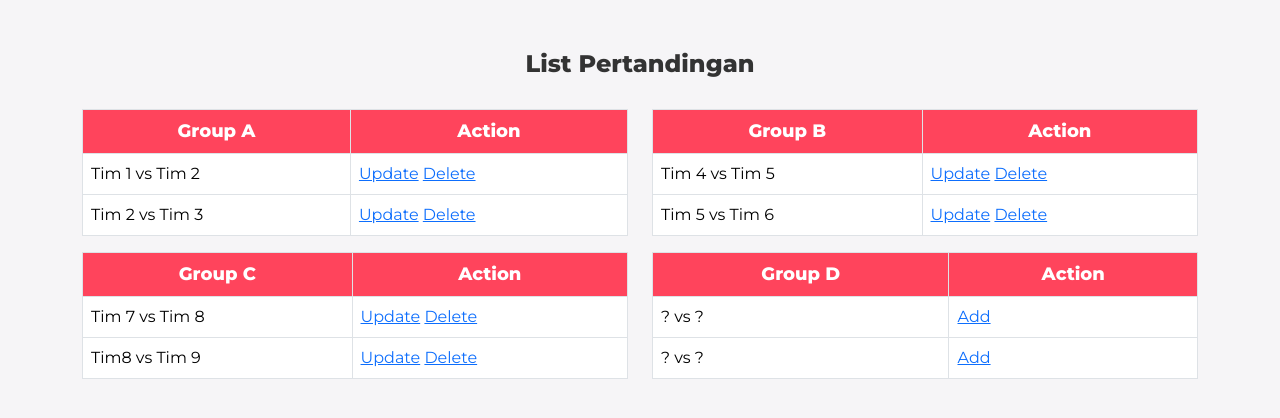
After one commit to eddoog/TK-Basdat, a Django app: page /pembuatan_pertandingan/list_pertandingan in a window 1280 px wide. The commit adds this page. Shown: the top 418 px of the page. Run offline with Django 4.2, Linux system fonts and the light colour scheme.

Commit message:
finished pembuatan pertandingan frontend

```diff
--- a/TK/urls.py
+++ b/TK/urls.py
@@ -22,5 +22,6 @@ urlpatterns = [
     path('', include('authentication.urls')),
     path('dashboard/', include('dashboard.urls')),
     path('authentication/', include('authentication.urls')),
-    path('manage_pertandingan/',include('manage_pertandingan.urls'))
+    path('manage_pertandingan/',include('manage_pertandingan.urls')),
+     path('pembuatan_pertandingan/',include('pembuatan_pertandingan.urls'))
 ]
--- /dev/null
+++ b/pembuatan_pertandingan/templates/list_pertandingan.html
@@ -0,0 +1,120 @@
+{% extends 'base.html' %}
+{% load static %}
+
+{% block meta %}
+<link href="{% static 'css/manage_pertandingan.css' %}" rel="stylesheet" />
+{% endblock meta %}
+{% block content %}
+<body>
+    <div class="container">
+    <div class="row">
+        <div class="col-md-12 text-center">
+            <h2>List Pertandingan</h2>
+        </div>
+        </div>
+      <div class="row">
+        <div class="col-md-6">
+            <table class="table table-bordered custom-table">
+            <thead>
+              <tr>
+                <th class="table-heading">Group A</th>
+                <th class="table-heading">Action</th>
+              </tr>
+            </thead>
+            <tbody>
+              <tr>
+                <td>Tim 1 vs Tim 2</td>
+                <td>
+                    <a href="#">Update</a>
+                    <a href="#">Delete</a>
+                </td>
+              </tr>
+              <tr>
+                <td>Tim 2 vs Tim 3</td>
+                <td>
+                    <a href="#">Update</a>
+                    <a href="#">Delete</a>
+                </td>
+              </tr>
+            </tbody>
+          </table>
+        </div>
+        <div class="col-md-6">
+            <table class="table table-bordered custom-table">
+            <thead>
+              <tr>
+                <th class="table-heading">Group B</th>
+                <th class="table-heading">Action</th>
+              </tr>
+            </thead>
+            <tbody>
+              <tr>
+                <td>Tim 4 vs Tim 5</td>
+                <td>
+                    <a href="#">Update</a>
+                    <a href="#">Delete</a>
+                </td>
+              </tr>
+              <tr>
+                <td>Tim 5 vs Tim 6</td>
+                <td>
+                    <a href="#">Update</a>
+                    <a href="#">Delete</a>
+                </td>
+              </tr>
+            </tbody>
+          </table>
+        </div>
+      </div>
+      <div class="row">
+        <div class="col-md-6">
+          <table class="table table-bordered custom-table">
+            <thead>
+              <tr>
+                <th class="table-heading">Group C</th>
+                <th class="table-heading">Action</th>
+              </tr>
+            </thead>
+            <tbody>
+              <tr>
+                <td>Tim 7 vs Tim 8</td>
+                <td>
+                    <a href="#">Update</a>
+                    <a href="#">Delete</a>
+                </td>
+              </tr>
+              <tr>
+                <td>Tim8 vs Tim 9</td>
+                <td>
+                    <a href="#">Update</a>
+                    <a href="#">Delete</a>
+                </td>
+              </tr>
+            </tbody>
+          </table>
+        </div>
+        <div class="col-md-6">
+          <table class="table table-bordered custom-table">
+            <thead>
+              <tr>
+                <th class="table-heading">Group D</th>
+                <th class="table-heading">Action</th>
+              </tr>
+            </thead>
+            <tbody>
+              <tr>
+                <td>? vs ?</td>
+                <td><a href="#">Add</a></td>
+              </tr>
+              <tr>
+                <td>? vs ?</td>
+                <td><a href="#">Add</a></td>
+              </tr>
+            </tbody>
+          </table>
+        </div>
+      </div>
+    </div>
+    </div>
+  </body>
+  {% endblock content %}
--- /dev/null
+++ b/pembuatan_pertandingan/urls.py
@@ -0,0 +1,11 @@
+from pembuatan_pertandingan.views import *
+from django.urls import path
+
+app_name = 'pembuatan_pertandingan'
+
+urlpatterns = [
+    path('list_pertandingan', list_pertandingan, name='list_pertandingan' ),
+    path('add_pertandingan',add_pertandingan, name='add_pertandingan'),
+    path('jadwal_stadium',jadwal_stadium, name='jadwal_stadium'),
+    path('buat_pertandingan',buat_pertandingan, name='buat_pertandingan'),
+]
--- a/pembuatan_pertandingan/views.py
+++ b/pembuatan_pertandingan/views.py
@@ -1,3 +1,13 @@
 from django.shortcuts import render
 
-# Create your views here.
+def list_pertandingan(request):
+    return render(request, 'list_pertandingan.html')
+
+def jadwal_stadium(request):
+    return render(request, 'jadwal_stadium.html')
+
+def add_pertandingan(request):
+    return render(request, 'add_pertandingan.html')
+
+def buat_pertandingan(request):
+    return render(request, 'buat_pertandingan.html')
--- a/static/css/manage_pertandingan.css
+++ b/static/css/manage_pertandingan.css
@@ -1,4 +1,5 @@
 @import url('https://fonts.googleapis.com/css?family=Montserrat:400,800');
+
 body {
   font-family: 'Montserrat', sans-serif;
   background: #f6f5f7;
@@ -8,25 +9,38 @@
   margin-bottom: 50px;
 }
 
-h1, p {
-  font-family: 'Montserrat', sans-serif;
+h2 {
+  text-align: center;
+  font-weight: bold;
+  font-size: 24px;
+  color: #333;
+  margin-bottom: 30px;
 }
 
-button{
+label {
+  font-weight: bold;
+  color: #333;
+}
+
+select.form-control {
+  border-radius: 10px;
+}
+
+button.btn-primary {
   border-radius: 20px;
   border: 1px solid #ff4b2b;
   background: #ff445c;
   color: #fff;
-    font-size: 12px;
+  font-size: 14px;
   font-weight: bold;
-    padding: 12px 45px;
+  padding: 12px 30px;
   letter-spacing: 1px;
   text-transform: uppercase;
-    transition: transform 80ms ease-in;
+  transition: background-color 200ms ease-in;
 }
 
-button:hover,
-.button:focus {
+button.btn-primary:hover,
+button.btn-primary:focus {
   background-color: #ff2400;
   border-color: #ff2400;
 }
@@ -38,6 +52,18 @@ button:hover,
   background-color: #ff445c;
   color: #fff;
 }
-.custom-table{
+
+.custom-table {
   background-color: white;
 }
+
+.btn-next {
+  border: 1px solid #ff4b2b;
+  background: #ff445c;
+  color: #fff;
+}
+
+.btn-next:hover {
+  background-color: #ff2400;
+  border-color: #ff2400;
+}
```
Also changed, not shown: pembuatan_pertandingan/templates/add_pertandingan.html (added, +60 -0 lines), pembuatan_pertandingan/templates/buat_pertandingan.html (added, +83 -0 lines), pembuatan_pertandingan/templates/jadwal_stadium.html (added, +51 -0 lines). Lines whose indentation alone changed are shown as unchanged.
